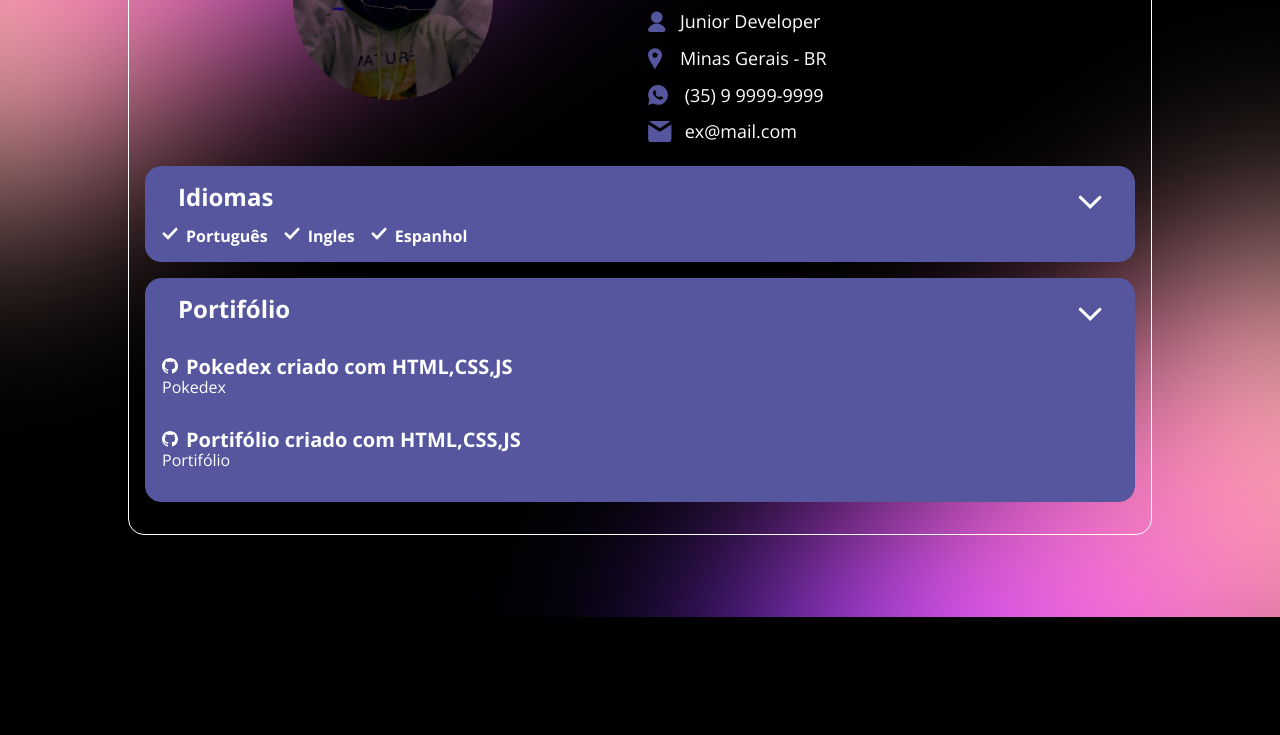
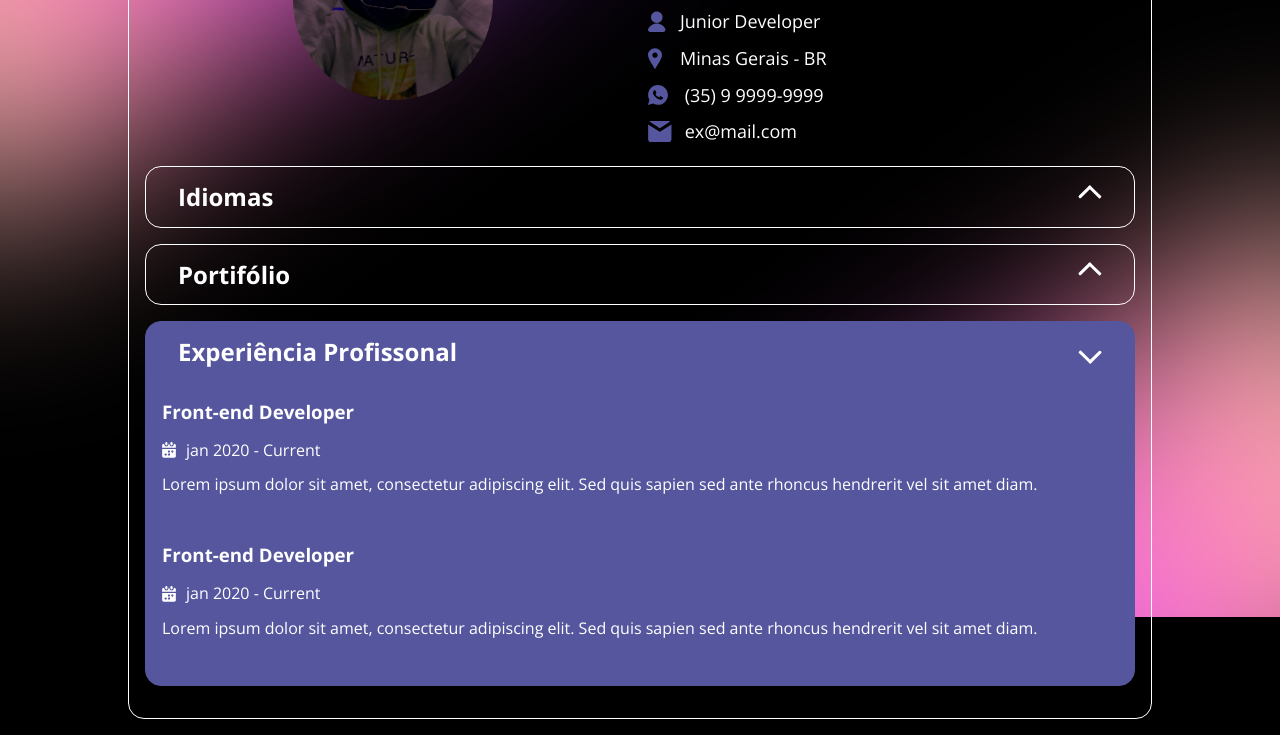
Before and after one commit to Titanio112/Portfolio, a plain HTML site: page index.html in a window 1280 px wide. Shown: the part 183-918 px from the top of the page. Before the commit the page ends 800 px from the top, so only its background shows below. Drawn offline with nearby package versions, Linux system fonts and the light colour scheme.

Commit message:
Add da aba Experience

```diff
--- a/assets/css/acordeon.css
+++ b/assets/css/acordeon.css
@@ -1,31 +1,36 @@
 .acordeon {
     display: flex;
     flex-direction: column;
+    width: 100%;
     margin: 1rem 0;
-    width: 100%;
     border: 1px solid #fff;
     border-radius: 1rem;
-    transition: 0.25s;
+    transition: .25s;
 }
 
 .acordeon.open,
 .acordeon:hover {
-    background-color: #55569e;
-    border-color: #55569e;
-
+    background-color: #55569E;
+    border-color: #55569E;
 }
 
 .acordeon .trigger {
     display: flex;
     flex-direction: row;
     justify-content: space-between;
+    align-items: center;
     font-size: 1.5rem;
     font-weight: 700;
-    align-items: center;
     padding: 1rem 2rem;
     background-color: transparent;
-    color: white;
+    color: #fff;
     border: none;
+}
+
+.acordeon .trigger h2 {
+    margin: 0;
+    font-size: 1.5rem;
+    text-align: start;
 }
 
 .acordeon .trigger:hover {
@@ -59,5 +64,4 @@
     padding: 0rem 1rem 1rem 1rem;
     height: auto;
     opacity: 1;
-
 }
--- /dev/null
+++ b/assets/css/experience.css
@@ -0,0 +1,28 @@
+.experience{
+    display: flex;
+    flex-direction: column;
+    margin: 0;
+    padding: 0;
+    list-style: none;
+}
+
+.experience li {
+    margin-bottom: 1rem;
+}
+
+.experience .period {
+    display: flex;
+    flex-direction: row;
+    align-items: center;
+}
+
+.experience .period::before {
+    content: '';
+    display: inline-block;
+    width: 1rem;
+    height: 1rem;
+    margin-right: .5rem;
+    background-repeat: no-repeat;
+    background-size: contain;
+    background-image: url(/assets/img/icons/calendar.svg);
+}
--- a/assets/css/portfolio.css
+++ b/assets/css/portfolio.css
@@ -16,8 +16,13 @@
 }
 
 .portfolio li .title {
+    display: flex;
+    flex-direction: row;
+    align-items: center;
     font-size: 1.25rem;
     font-weight: 700;
+    margin: 0;
+    margin-bottom: .5rem;
 }
 
 .portfolio li .title.github::before {
--- a/index.html
+++ b/index.html
@@ -20,6 +20,7 @@
     <link rel="stylesheet" href="assets/css/acordeon.css">
     <link rel="stylesheet" href="assets/css/languages.css">
     <link rel="stylesheet" href="assets/css/portfolio.css">
+    <link rel="stylesheet" href="assets/css/experience.css">
 
 </head>
 
@@ -43,9 +44,9 @@
             </div>
         </header>
 
-        <section class="acordeon open">
+        <section class="acordeon">
             <button class="trigger" type="button">
-                Idiomas
+                <h2>Idiomas</h2>
             </button>
 
             <div class="content">
@@ -57,20 +58,45 @@
             </div>
         </section>
 
-        <section class="acordeon open">
+        <section class="acordeon">
             <button class="trigger" type="button">
-                Portifólio
+                <h2>Portifólio</h2>
             </button>
 
             <div class="content">
                 <ul class="portfolio">
                     <li>
-                        <span class="title github" Cria>Pokedex criado com HTML,CSS,JS</span>
-                        <a href="https://github.com/Titanio112/Pokedex" target="_blank">Pokedex</a>
+                        <h3 class="title github" Cria>Pokedex criado com HTML,CSS,JS</h3>
+                        <a href="https://github.com/Titanio112/Pokedex" target="_blank">Google</a>
                     </li>
                     <li>
-                        <span class="title github" Cria>Portifólio criado com HTML,CSS,JS</span>
+                        <h3 class="title github" Cria>Portifólio criado com HTML,CSS,JS</h3>
                         <a href="https://github.com/Titanio112/Portfolio" target="_blank">Portifólio</a>
+                    </li>
+                </ul>
+            </div>
+        </section>
+
+        <section class="acordeon open">
+            <button class="trigger" type="button">
+                <h2>Experiência Profissonal</h2>
+            </button>
+
+            <div class="content">
+                <ul class="experience">
+                    <li>
+                        <h3 class="title" Cria>Front-end Developer</h3>
+                        <p class="period">jan 2020 - Current</p>
+                        <p>
+                            Lorem ipsum dolor sit amet, consectetur adipiscing elit. Sed quis sapien sed ante rhoncus hendrerit vel sit amet diam.
+                        </p>
+                    </li>
+                    <li>
+                        <h3 class="title" Cria>Front-end Developer</h3>
+                        <p class="period">jan 2020 - Current</p>
+                        <p>
+                            Lorem ipsum dolor sit amet, consectetur adipiscing elit. Sed quis sapien sed ante rhoncus hendrerit vel sit amet diam.
+                        </p>
                     </li>
                 </ul>
             </div>
```
